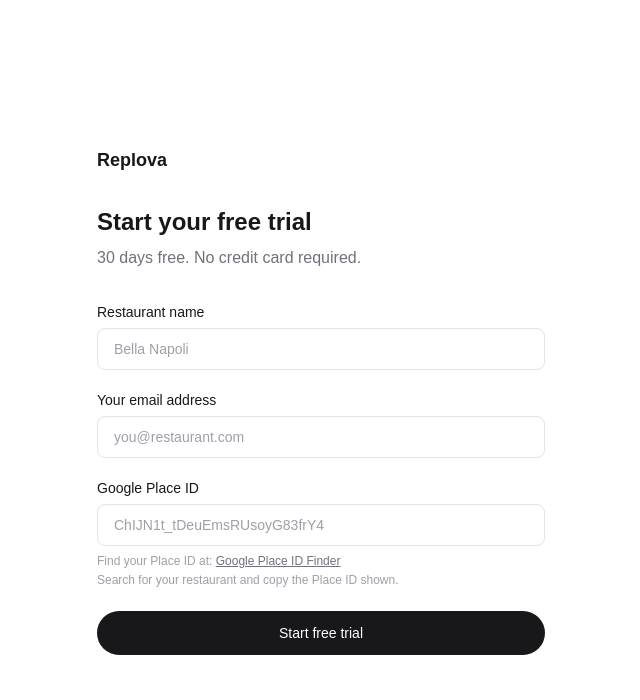
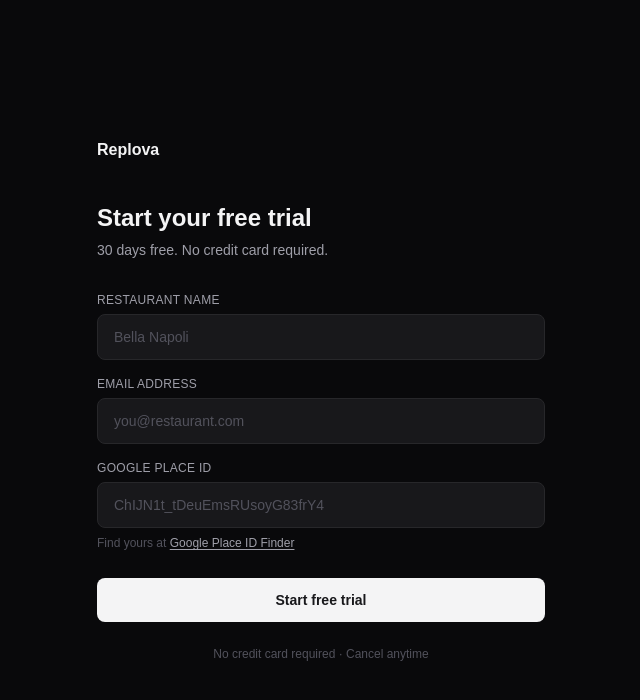
Before and after one commit to davidhsong/replova, a Next.js app: page /onboard in a window 1280 px wide. Shown: the top 700 px of the page, without its empty margins (319-959 px from the left). Built offline with nearby package versions, Linux system fonts and the light colour scheme; no server answers.

Commit message:
updated UI

```diff
--- a/app/dashboard/CopyButton.tsx
+++ b/app/dashboard/CopyButton.tsx
@@ -14,10 +14,10 @@
   return (
     <button
       onClick={handleCopy}
-      className={`px-3 py-1.5 text-sm font-medium rounded-md transition-colors ${
+      className={`px-3 py-1 text-xs font-medium rounded transition-colors ${
         copied
-          ? 'bg-green-100 text-green-800 border border-green-300'
-          : 'bg-white text-gray-700 border border-gray-300 hover:bg-gray-50'
+          ? 'bg-emerald-950 text-emerald-400 border border-emerald-900'
+          : 'bg-zinc-800 text-zinc-300 border border-zinc-700 hover:bg-zinc-700'
       }`}
     >
       {copied ? 'Copied!' : 'Copy'}
--- a/app/dashboard/page.tsx
+++ b/app/dashboard/page.tsx
@@ -29,7 +29,7 @@
 
 function StarRating({ rating }: { rating: number }) {
   return (
-    <span className="text-yellow-400 text-lg">
+    <span className="text-amber-400 text-base tracking-tight">
       {Array.from({ length: 5 }, (_, i) => (
         <span key={i}>{i < rating ? '★' : '☆'}</span>
       ))}
@@ -40,13 +40,9 @@
 function StatusBadge({ status }: { status: string | null }) {
   const emailed = status === 'emailed'
   return (
-    <span
-      className={`inline-flex items-center px-2.5 py-0.5 rounded-full text-xs font-medium ${
-        emailed
-          ? 'bg-green-100 text-green-800'
-          : 'bg-gray-100 text-gray-600'
-      }`}
-    >
+    <span className={`inline-flex items-center px-2 py-0.5 rounded text-xs font-medium ${
+      emailed ? 'bg-emerald-950 text-emerald-400 border border-emerald-900' : 'bg-zinc-800 text-zinc-400 border border-zinc-700'
+    }`}>
       {emailed ? 'Emailed' : 'Drafted'}
     </span>
   )
@@ -58,41 +54,57 @@
   { label: 'Brief', field: 'reply_draft_3' },
 ] as const
 
-export default async function DashboardPage() {
+export default async function DashboardPage({ searchParams }: { searchParams: Promise<{ success?: string }> }) {
   const cookieStore = await cookies()
   const supabase = createClient(cookieStore)
+  const params = await searchParams
 
-  const { data: { user }, error: userError } = await supabase.auth.getUser()
-  console.log('[dashboard] user:', user?.email, 'error:', userError?.message)
+  const { data: { user } } = await supabase.auth.getUser()
   if (!user) redirect('/onboard')
 
-  const { data: restaurant, error: restaurantError } = await getSupabaseAdmin()
+  const { data: restaurant } = await getSupabaseAdmin()
     .from('restaurants')
     .select('*')
     .eq('owner_email', user.email)
     .single<Restaurant>()
-  console.log('[dashboard] restaurant:', restaurant?.id, 'error:', restaurantError?.message)
 
   if (!restaurant) redirect('/onboard')
 
+  // Nav shared across all states
+  const nav = (
+    <header className="border-b border-zinc-800">
+      <div className="max-w-3xl mx-auto px-4 py-4 flex items-center justify-between">
+        <span className="text-sm font-semibold text-zinc-100">Replova</span>
+        <span className="text-xs text-zinc-500">{restaurant.name}</span>
+      </div>
+    </header>
+  )
+
   if (!restaurant.active) {
     return (
-      <main className="min-h-screen bg-gray-50 flex items-center justify-center px-4">
-        <div className="text-center max-w-md">
-          <h1 className="text-2xl font-semibold text-gray-900 mb-3">
-            Your account is almost ready.
-          </h1>
-          <p className="text-gray-500 mb-8">
-            Start your free trial to activate review replies for {restaurant.name}.
+      <div className="min-h-screen bg-zinc-950">
+        {nav}
+        <div className="flex items-center justify-center px-4 py-24">
+          <div className="max-w-sm w-full text-center">
+            <div className="w-12 h-12 rounded-full bg-zinc-800 flex items-center justify-center mx-auto mb-6">
+              <svg className="w-5 h-5 text-zinc-400" fill="none" viewBox="0 0 24 24" stroke="currentColor" strokeWidth={1.5}>
+                <path strokeLinecap="round" strokeLinejoin="round" d="M12 6v6h4.5m4.5 0a9 9 0 11-18 0 9 9 0 0118 0z" />
+              </svg>
+            </div>
+            <h1 className="text-xl font-semibold text-zinc-100 mb-2">Almost there</h1>
+            <p className="text-zinc-400 text-sm leading-relaxed mb-8">
+              Activate your free trial to start receiving AI reply drafts for {restaurant.name} every Monday.
             </p>
             <a
               href="/api/create-checkout"
-            className="inline-block bg-indigo-600 text-white font-medium px-6 py-3 rounded-lg hover:bg-indigo-700 transition-colors"
+              className="inline-block bg-zinc-100 text-zinc-900 text-sm font-semibold px-6 py-3 rounded-lg hover:bg-white transition-colors"
             >
               Start your free 30-day trial
             </a>
+            <p className="mt-4 text-xs text-zinc-600">No credit card required · Cancel anytime</p>
           </div>
-      </main>
+        </div>
+      </div>
     )
   }
 
@@ -104,66 +116,85 @@
     .returns<Review[]>()
 
   return (
-    <main className="min-h-screen bg-gray-50">
-      <div className="max-w-3xl mx-auto px-4 py-10">
+    <div className="min-h-screen bg-zinc-950">
+      {nav}
+
+      <div className="max-w-3xl mx-auto px-4 py-8">
+
+        {/* Success banner */}
+        {params.success && (
+          <div className="mb-6 flex items-center gap-3 bg-emerald-950/60 border border-emerald-900 rounded-lg px-4 py-3">
+            <svg className="w-4 h-4 text-emerald-400 shrink-0" fill="none" viewBox="0 0 24 24" stroke="currentColor" strokeWidth={2}>
+              <path strokeLinecap="round" strokeLinejoin="round" d="M5 13l4 4L19 7" />
+            </svg>
+            <p className="text-sm text-emerald-300">You're all set. Your first digest arrives next Monday morning.</p>
+          </div>
+        )}
+
+        {/* Page header */}
         <div className="mb-8">
-          <h1 className="text-2xl font-bold text-gray-900">{restaurant.name}</h1>
-          <p className="text-gray-500 text-sm mt-1">Review Replies Dashboard</p>
+          <h1 className="text-xl font-semibold text-zinc-100">{restaurant.name}</h1>
+          <p className="text-zinc-500 text-sm mt-0.5">Review reply drafts</p>
         </div>
 
+        {/* Empty state */}
         {!reviews || reviews.length === 0 ? (
-          <div className="bg-white rounded-xl shadow-sm border border-gray-200 p-10 text-center">
-            <p className="text-gray-500 text-lg">
-              Your first weekly digest will arrive next Monday morning.
-            </p>
+          <div className="border border-zinc-800 rounded-xl p-12 text-center">
+            <div className="w-10 h-10 rounded-full bg-zinc-800 flex items-center justify-center mx-auto mb-4">
+              <svg className="w-5 h-5 text-zinc-500" fill="none" viewBox="0 0 24 24" stroke="currentColor" strokeWidth={1.5}>
+                <path strokeLinecap="round" strokeLinejoin="round" d="M21.75 9v.906a2.25 2.25 0 01-1.183 1.981l-6.478 3.488M2.25 9v.906a2.25 2.25 0 001.183 1.981l6.478 3.488m8.839 2.51l-4.66-2.51m0 0l-1.023-.55a2.25 2.25 0 00-2.134 0l-1.022.55m0 0l-4.661 2.51m16.5 1.615a2.25 2.25 0 01-2.25 2.25h-15a2.25 2.25 0 01-2.25-2.25V8.844a2.25 2.25 0 011.183-1.98l7.5-4.04a2.25 2.25 0 012.134 0l7.5 4.04a2.25 2.25 0 011.183 1.98V19.5z" />
+              </svg>
+            </div>
+            <p className="text-zinc-300 font-medium mb-1">Nothing here yet</p>
+            <p className="text-zinc-500 text-sm">Your first weekly digest will arrive next Monday morning.</p>
           </div>
         ) : (
-          <div className="space-y-6">
+          <div className="space-y-5">
             {reviews.map((review) => (
-              <div
-                key={review.id}
-                className="bg-white rounded-xl shadow-sm border border-gray-200 p-6"
-              >
+              <div key={review.id} className="border border-zinc-800 rounded-xl p-5 bg-zinc-900/40">
+
+                {/* Review header */}
                 <div className="flex items-start justify-between mb-3">
                   <div>
-                    <p className="font-semibold text-gray-900">
+                    <p className="text-sm font-semibold text-zinc-100">
                       {review.author ?? 'Anonymous'}
                     </p>
-                    {review.rating != null && (
-                      <StarRating rating={review.rating} />
-                    )}
+                    {review.rating != null && <StarRating rating={review.rating} />}
                   </div>
                   <StatusBadge status={review.status} />
                 </div>
 
+                {/* Review text */}
                 {review.review_text && (
-                  <p className="text-gray-700 text-sm leading-relaxed mb-5">
-                    {review.review_text}
+                  <p className="text-zinc-400 text-sm leading-relaxed mb-5 pb-5 border-b border-zinc-800">
+                    "{review.review_text}"
                   </p>
                 )}
 
-                <div className="space-y-4">
+                {/* Reply options */}
+                <div className="space-y-3">
                   {REPLY_LABELS.map(({ label, field }) => {
                     const text = review[field]
                     if (!text) return null
                     return (
-                      <div key={field} className="bg-gray-50 rounded-lg p-4">
+                      <div key={field} className="rounded-lg bg-zinc-900 border border-zinc-800 p-4">
                         <div className="flex items-center justify-between mb-2">
-                          <span className="text-xs font-semibold text-gray-500 uppercase tracking-wide">
+                          <span className="text-xs font-semibold text-zinc-500 uppercase tracking-wider">
                             {label}
                           </span>
                           <CopyButton text={text} />
                         </div>
-                        <p className="text-gray-700 text-sm leading-relaxed">{text}</p>
+                        <p className="text-zinc-300 text-sm leading-relaxed">{text}</p>
                       </div>
                     )
                   })}
                 </div>
+
               </div>
             ))}
           </div>
         )}
       </div>
-    </main>
+    </div>
   )
 }
--- a/app/onboard/page.tsx
+++ b/app/onboard/page.tsx
@@ -42,11 +42,17 @@
 
   if (success) {
     return (
-      <div className="min-h-screen bg-white flex items-center justify-center px-6">
-        <div className="max-w-md w-full text-center">
-          <h1 className="text-2xl font-bold text-zinc-900 mb-3">You're in.</h1>
-          <p className="text-zinc-500">
-            Check your email. Click the sign-in link to access your dashboard.
+      <div className="min-h-screen bg-zinc-950 flex items-center justify-center px-6">
+        <div className="max-w-sm w-full text-center">
+          <div className="w-14 h-14 rounded-full bg-zinc-800 flex items-center justify-center mx-auto mb-6">
+            <svg className="w-6 h-6 text-zinc-100" fill="none" viewBox="0 0 24 24" stroke="currentColor" strokeWidth={2}>
+              <path strokeLinecap="round" strokeLinejoin="round" d="M3 8l7.89 5.26a2 2 0 002.22 0L21 8M5 19h14a2 2 0 002-2V7a2 2 0 00-2-2H5a2 2 0 00-2 2v10a2 2 0 002 2z" />
+            </svg>
+          </div>
+          <h1 className="text-xl font-semibold text-zinc-100 mb-2">Check your inbox</h1>
+          <p className="text-zinc-400 text-sm leading-relaxed">
+            We sent a sign-in link to <span className="text-zinc-200">{email}</span>.<br />
+            Click it to access your dashboard.
           </p>
         </div>
       </div>
@@ -54,17 +60,24 @@
   }
 
   return (
-    <div className="min-h-screen bg-white flex items-center justify-center px-6">
-      <div className="max-w-md w-full">
+    <div className="min-h-screen bg-zinc-950 flex items-center justify-center px-6 py-16">
+      <div className="w-full max-w-md">
+
+        {/* Logo */}
+        <a href="/" className="inline-block text-base font-semibold text-zinc-100 mb-10">
+          Replova
+        </a>
+
+        {/* Header */}
         <div className="mb-8">
-          <a href="/" className="text-lg font-semibold text-zinc-900">Replova</a>
+          <h1 className="text-2xl font-bold text-zinc-100 mb-1.5">Start your free trial</h1>
+          <p className="text-zinc-400 text-sm">30 days free. No credit card required.</p>
         </div>
-        <h1 className="text-2xl font-bold text-zinc-900 mb-2">Start your free trial</h1>
-        <p className="text-zinc-500 mb-8">30 days free. No credit card required.</p>
 
-        <form onSubmit={handleSubmit} className="flex flex-col gap-5">
+        {/* Form */}
+        <form onSubmit={handleSubmit} className="flex flex-col gap-4">
           <div className="flex flex-col gap-1.5">
-            <label className="text-sm font-medium text-zinc-900" htmlFor="name">
+            <label className="text-xs font-medium text-zinc-400 uppercase tracking-wide" htmlFor="name">
               Restaurant name
             </label>
             <input
@@ -73,14 +86,14 @@
               required
               value={name}
               onChange={e => setName(e.target.value)}
-              className="border border-zinc-200 rounded-lg px-4 py-2.5 text-sm text-zinc-900 placeholder:text-zinc-400 focus:outline-none focus:ring-2 focus:ring-zinc-900"
+              className="bg-zinc-900 border border-zinc-800 rounded-lg px-4 py-3 text-sm text-zinc-100 placeholder:text-zinc-600 focus:outline-none focus:border-zinc-600 transition-colors"
               placeholder="Bella Napoli"
             />
           </div>
 
           <div className="flex flex-col gap-1.5">
-            <label className="text-sm font-medium text-zinc-900" htmlFor="email">
-              Your email address
+            <label className="text-xs font-medium text-zinc-400 uppercase tracking-wide" htmlFor="email">
+              Email address
             </label>
             <input
               id="email"
@@ -88,13 +101,13 @@
               required
               value={email}
               onChange={e => setEmail(e.target.value)}
-              className="border border-zinc-200 rounded-lg px-4 py-2.5 text-sm text-zinc-900 placeholder:text-zinc-400 focus:outline-none focus:ring-2 focus:ring-zinc-900"
+              className="bg-zinc-900 border border-zinc-800 rounded-lg px-4 py-3 text-sm text-zinc-100 placeholder:text-zinc-600 focus:outline-none focus:border-zinc-600 transition-colors"
               placeholder="you@restaurant.com"
             />
           </div>
 
           <div className="flex flex-col gap-1.5">
-            <label className="text-sm font-medium text-zinc-900" htmlFor="placeId">
+            <label className="text-xs font-medium text-zinc-400 uppercase tracking-wide" htmlFor="placeId">
               Google Place ID
             </label>
             <input
@@ -103,26 +116,24 @@
               required
               value={placeId}
               onChange={e => setPlaceId(e.target.value)}
-              className="border border-zinc-200 rounded-lg px-4 py-2.5 text-sm text-zinc-900 placeholder:text-zinc-400 focus:outline-none focus:ring-2 focus:ring-zinc-900"
+              className="bg-zinc-900 border border-zinc-800 rounded-lg px-4 py-3 text-sm text-zinc-100 placeholder:text-zinc-600 focus:outline-none focus:border-zinc-600 transition-colors"
               placeholder="ChIJN1t_tDeuEmsRUsoyG83frY4"
             />
-            <p className="text-xs text-zinc-400 leading-relaxed">
-              Find your Place ID at:{' '}
+            <p className="text-xs text-zinc-600 leading-relaxed">
+              Find yours at{' '}
               <a
                 href="https://developers.google.com/maps/documentation/javascript/examples/places-placeid-finder"
                 target="_blank"
                 rel="noopener noreferrer"
-                className="underline text-zinc-500"
+                className="text-zinc-400 underline underline-offset-2 hover:text-zinc-300 transition-colors"
               >
                 Google Place ID Finder
               </a>
-              <br />
-              Search for your restaurant and copy the Place ID shown.
             </p>
           </div>
 
           {error && (
-            <p className="text-sm text-red-600 bg-red-50 border border-red-200 rounded-lg px-4 py-3">
+            <p className="text-sm text-red-400 bg-red-950/50 border border-red-900 rounded-lg px-4 py-3">
               {error}
             </p>
           )}
@@ -130,11 +141,16 @@
           <button
             type="submit"
             disabled={loading}
-            className="rounded-full bg-zinc-900 text-white text-sm font-medium py-3 hover:bg-zinc-700 transition-colors disabled:opacity-50 disabled:cursor-not-allowed"
+            className="mt-2 bg-zinc-100 text-zinc-900 text-sm font-semibold py-3 rounded-lg hover:bg-white transition-colors disabled:opacity-40 disabled:cursor-not-allowed"
           >
             {loading ? 'Setting up…' : 'Start free trial'}
           </button>
         </form>
+
+        {/* Trust line */}
+        <p className="mt-6 text-center text-xs text-zinc-600">
+          No credit card required · Cancel anytime
+        </p>
       </div>
     </div>
   )
```
Lines whose indentation alone changed are shown as unchanged.
